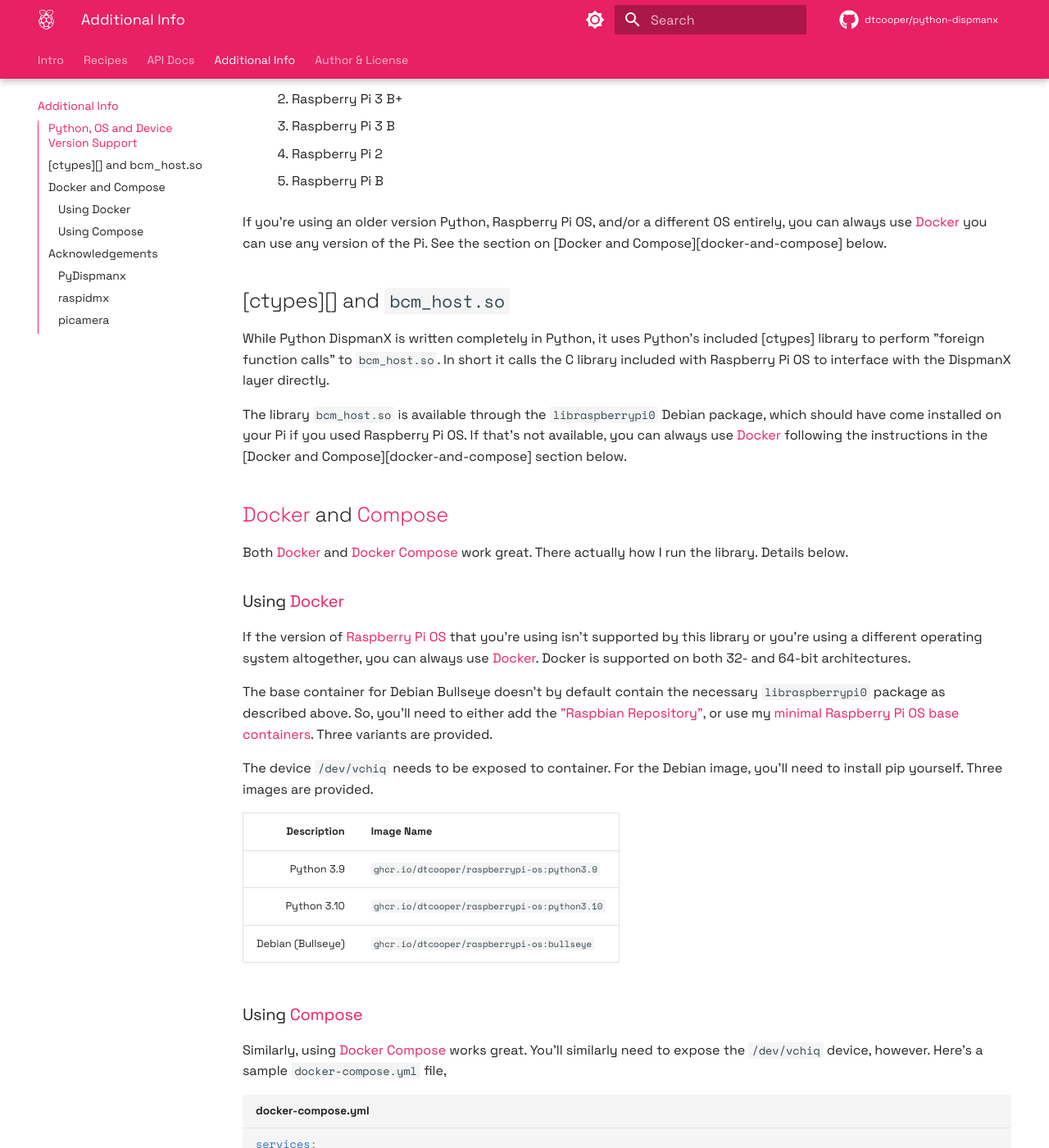
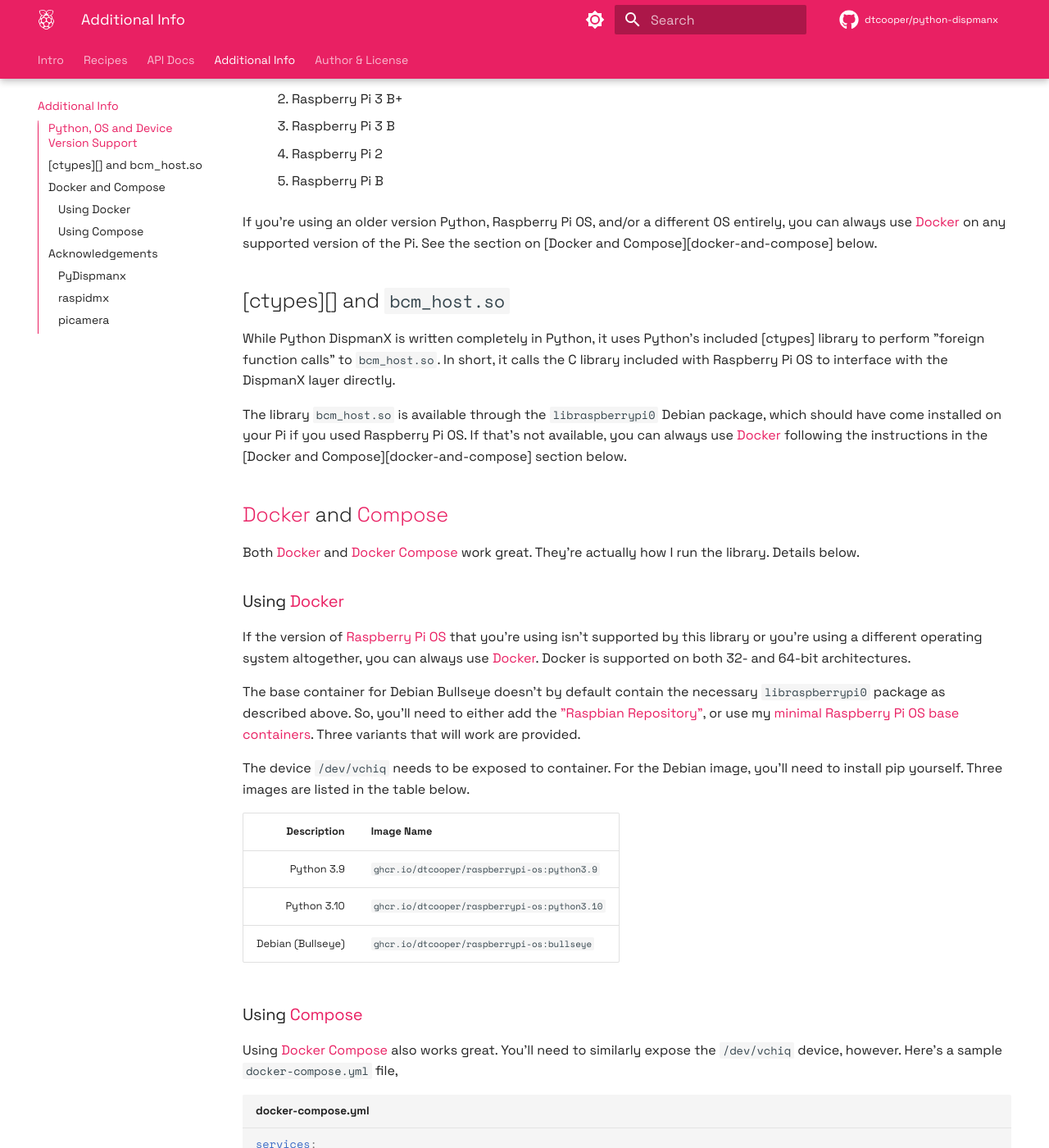
Before and after one commit to dtcooper/python-dispmanx, an MkDocs documentation site: the page built from docs/info.md, in a window 1280 px wide and 1400 px high, scrolled down 587 px. Shown: the whole window at 82% size. Built offline with MkDocs 1.6.1 and Material for MkDocs 9.7.7, drawn with Linux system fonts in a browser that asks for light colours; comment, search, counter and statistics services are not loaded; some of the changed text lies outside the part shown.

Commit message:
Update info.md

```diff
--- a/docs/info.md
+++ b/docs/info.md
@@ -30,14 +30,14 @@
     5. Raspberry Pi B
 
 If you're using an older version Python, Raspberry Pi OS, and/or a different OS
-entirely, you can always use [Docker] you can use any version of the Pi. See the
+entirely, you can always use [Docker] on any supported version of the Pi. See the
 section on [Docker and Compose][docker-and-compose] below.
 
 
 ## [ctypes][] and `bcm_host.so`
 
 While Python DispmanX is written completely in Python, it uses Python's included
-[ctypes] library to perform "foreign function calls" to `bcm_host.so`. In short
+[ctypes] library to perform "foreign function calls" to `bcm_host.so`. In short,
 it calls the C library included with Raspberry Pi OS to interface with the
 DispmanX layer directly.
 
@@ -49,7 +49,7 @@
 
 ## [Docker] and [Compose]
 
-Both [Docker] and [Docker Compose][Compose] work great. There actually how I run
+Both [Docker] and [Docker Compose][Compose] work great. They're actually how I run
 the library. Details below.
 
 ### Using [Docker]
@@ -62,10 +62,10 @@
 `libraspberrypi0` package as described above. So, you'll need to either add the
 ["Raspbian Repository"][raspbian-repo], or use my
 [minimal Raspberry Pi OS base containers][pi-base-containers]. Three variants
-are provided.
+that will work are provided.
 
 The device `/dev/vchiq` needs to be exposed to container. For the Debian image,
-you'll need to install pip yourself. Three images are provided.
+you'll need to install pip yourself. Three images are listed in the table below.
 
 | Description       | Image Name                                   |
 |------------------:|:---------------------------------------------|
@@ -75,7 +75,7 @@
 
 ### Using [Compose]
 
-Similarly, using [Docker Compose][compose] works great. You'll similarly need to
+Using [Docker Compose][compose] also works great. You'll need to similarly
 expose the `/dev/vchiq` device, however. Here's a sample `docker-compose.yml`
 file,
 
```
Also changed, not shown: other parts of docs/info.md (+2 -2 lines).
